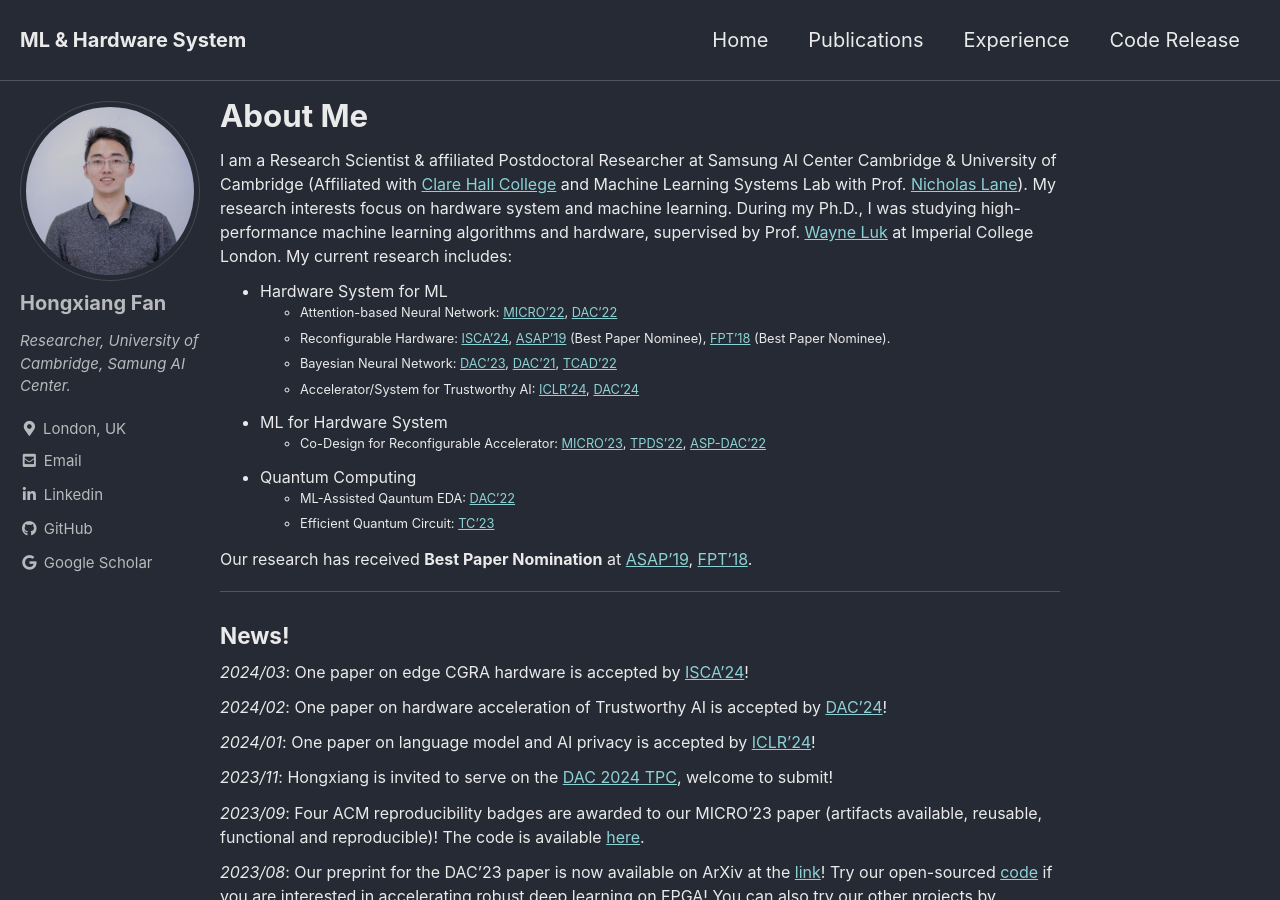
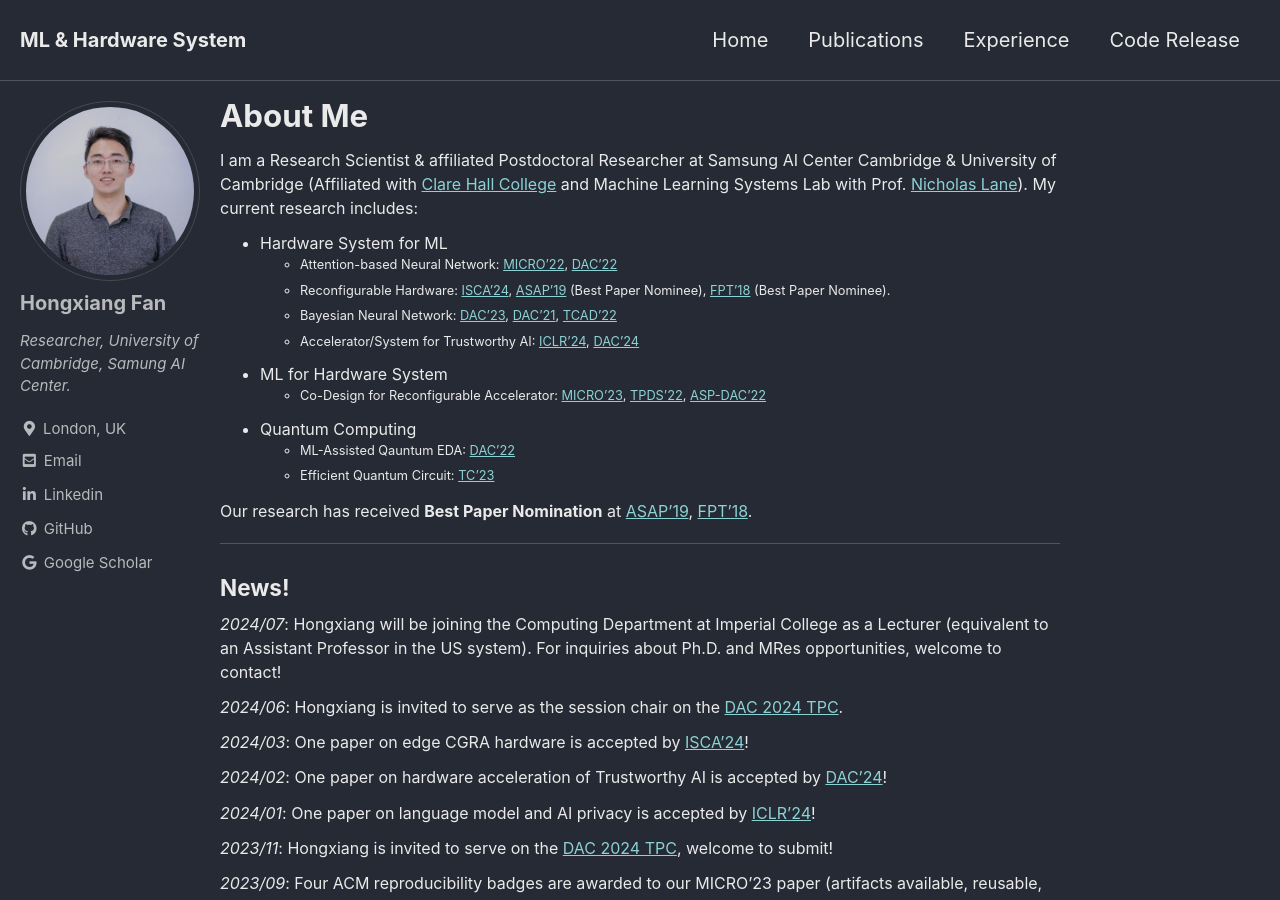
Before and after one commit to os-hxfan/os-hxfan.github.io, a Jekyll site: the page built from index.md, in a window 1280 px wide and 900 px high. Built offline with Jekyll 4.4.1, drawn with Linux system fonts in a browser that asks for light colours; cached includes are drawn as plain includes; our own code applies the rules of GitHub Pages for plain Markdown files.

Commit message:
June/July 2024 updates

```diff
--- a/index.md
+++ b/index.md
@@ -6,8 +6,7 @@ order: 1
 
 ### About Me
 
-I am a Research Scientist & affiliated Postdoctoral Researcher at Samsung AI Center Cambridge & University of Cambridge (Affiliated with [Clare Hall College](https://www.clarehall.cam.ac.uk/) and Machine Learning Systems Lab with Prof. [Nicholas Lane](http://niclane.org/lab/)).
-My research interests focus on hardware system and machine learning. During my Ph.D., I was studying high-performance machine learning algorithms and hardware, supervised by Prof. [Wayne Luk](https://www.imperial.ac.uk/people/w.luk) at Imperial College London. My current research includes:
+I am a Research Scientist & affiliated Postdoctoral Researcher at Samsung AI Center Cambridge & University of Cambridge (Affiliated with [Clare Hall College](https://www.clarehall.cam.ac.uk/) and Machine Learning Systems Lab with Prof. [Nicholas Lane](http://niclane.org/lab/)). My current research includes:
 
 - Hardware System for ML
     - Attention-based Neural Network: [MICRO'22](https://arxiv.org/abs/2209.09570), [DAC'22](https://dl.acm.org/doi/abs/10.1145/3489517.3530451)
@@ -28,6 +27,10 @@ Our research has received **Best Paper Nomination** at [ASAP'19](https://asap201
 ___
 
 ### News!
+
+*2024/07*: Hongxiang will be joining the Computing Department at Imperial College as a Lecturer (equivalent to an Assistant Professor in the US system). For inquiries about Ph.D. and MRes opportunities, welcome to contact!
+
+*2024/06*: Hongxiang is invited to serve as the session chair on the [DAC 2024 TPC](https://www.dac.com/).
 
 *2024/03*: One paper on edge CGRA hardware is accepted by [ISCA'24](https://os-hxfan.github.io/)!
 
```
